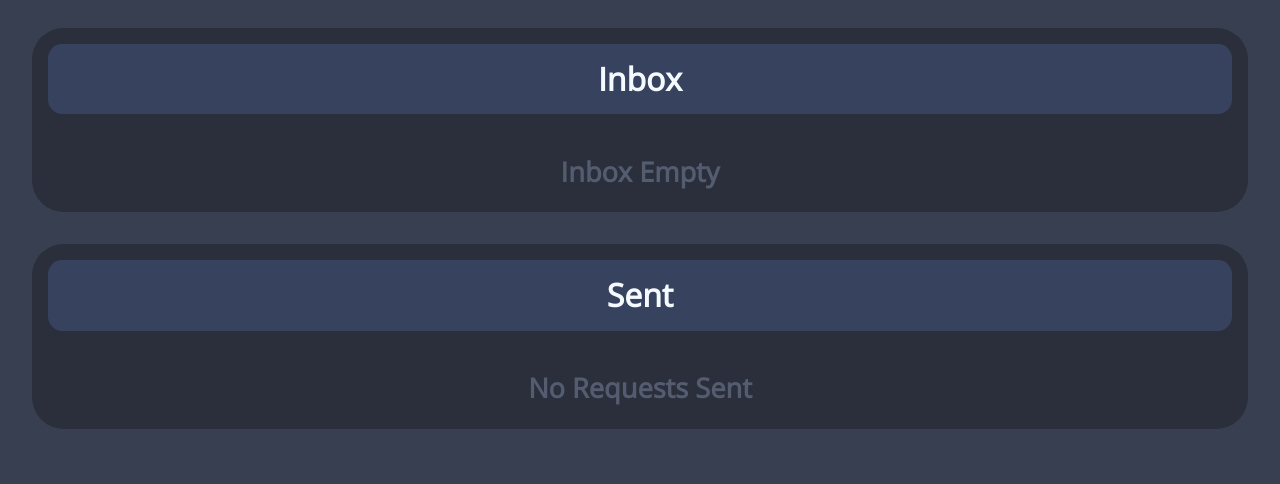
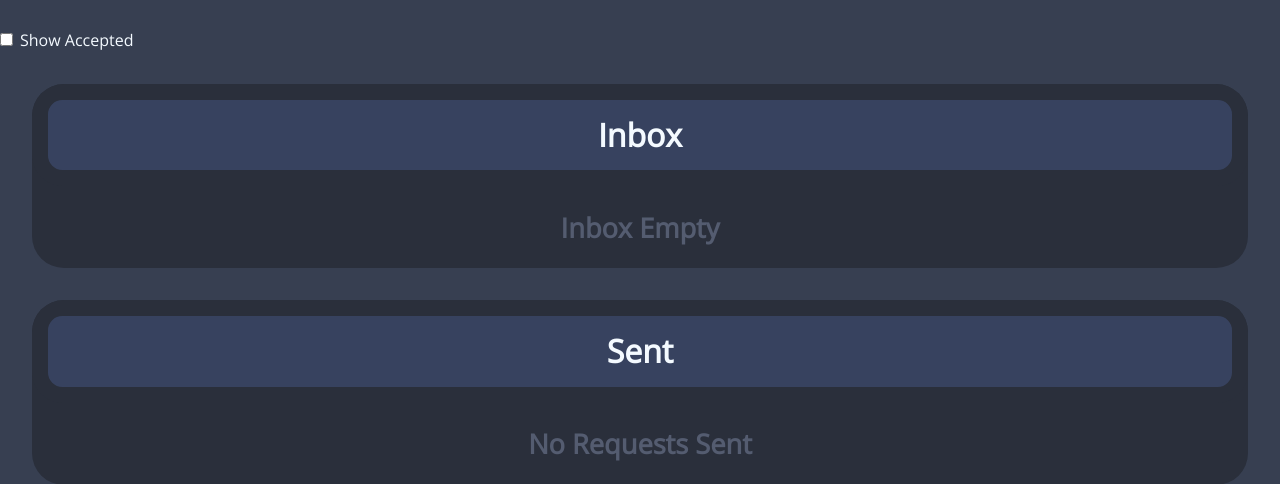
Before and after one commit to dtuckersuh/2021-fall-cs160-team-wanda, a Django app: page /users/1/requests in a window 1280 px wide. Shown: the part 175-659 px from the top of the page. Run offline with Django 3.2, Linux system fonts and the light colour scheme; the visitor is signed in with stand-in values (Sample User, id 1); data that the repository does not hold is empty; some libraries are stand-ins or nearby versions.

Commit message:
Add 'Accepted' checkbox to requests page

```diff
--- a/tutor4points/core/templates/requests.html
+++ b/tutor4points/core/templates/requests.html
@@ -12,6 +12,13 @@ Requests
 {% endblock %}
 
 {% block content %}
+
+<div class="form-check">
+    <input class="form-check-input" type="checkbox" value="" id="show-accepted">
+    <label class="form-check-label" for="flexCheckDefault">
+        Show Accepted
+    </label>
+</div>
 
 <div class="scroll-box">
     <h2>Inbox</h2>
@@ -161,5 +168,11 @@ Requests
             location.href = `/users/${requestContainer.dataset.tuteeid}`
         }
     })
+    const checkBox = document.getElementById('show-accepted')
+    if (checkBox.checked == true) {
+        checkBox.value = 'true'
+    } else {
+        checkBox.value = 'false'
+    }
 </script>
 {% endblock %}
```
